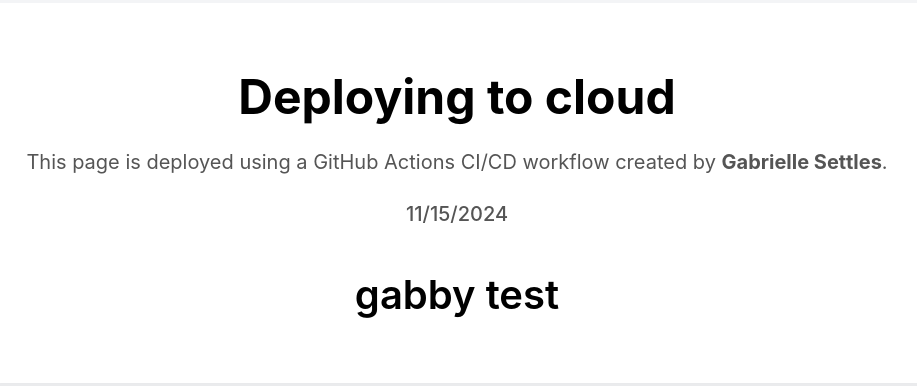
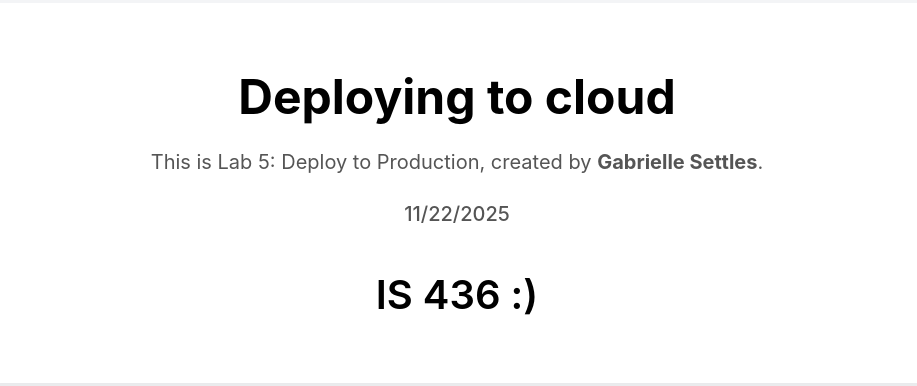
Before and after one commit to gby117/docker-github-action, a plain HTML site: page lab5_gabrielle_settles.html in a window 1280 px wide. Shown: the part 207-593 px from the top of the page, without its empty margins (183-1100 px from the left). Drawn offline with Linux system fonts and the light colour scheme.

Commit message:
Update lab5_gabrielle_settles.html

```diff
--- a/lab5_gabrielle_settles.html
+++ b/lab5_gabrielle_settles.html
@@ -49,13 +49,13 @@
 <div class="card">
     <h1>Deploying to cloud</h1>
     <p class="subtitle">
-        This page is deployed using a GitHub Actions CI/CD workflow created by
+        This is Lab 5: Deploy to Production, created by
         <strong>Gabrielle Settles</strong>.
     </p>
-    <p class="subtitle date">11/15/2024</p>
+    <p class="subtitle date">11/22/2025</p>
 
     <div class="test-text">
-        gabby test
+        IS 436 :)
     </div>
 </div>
 </body>
```
